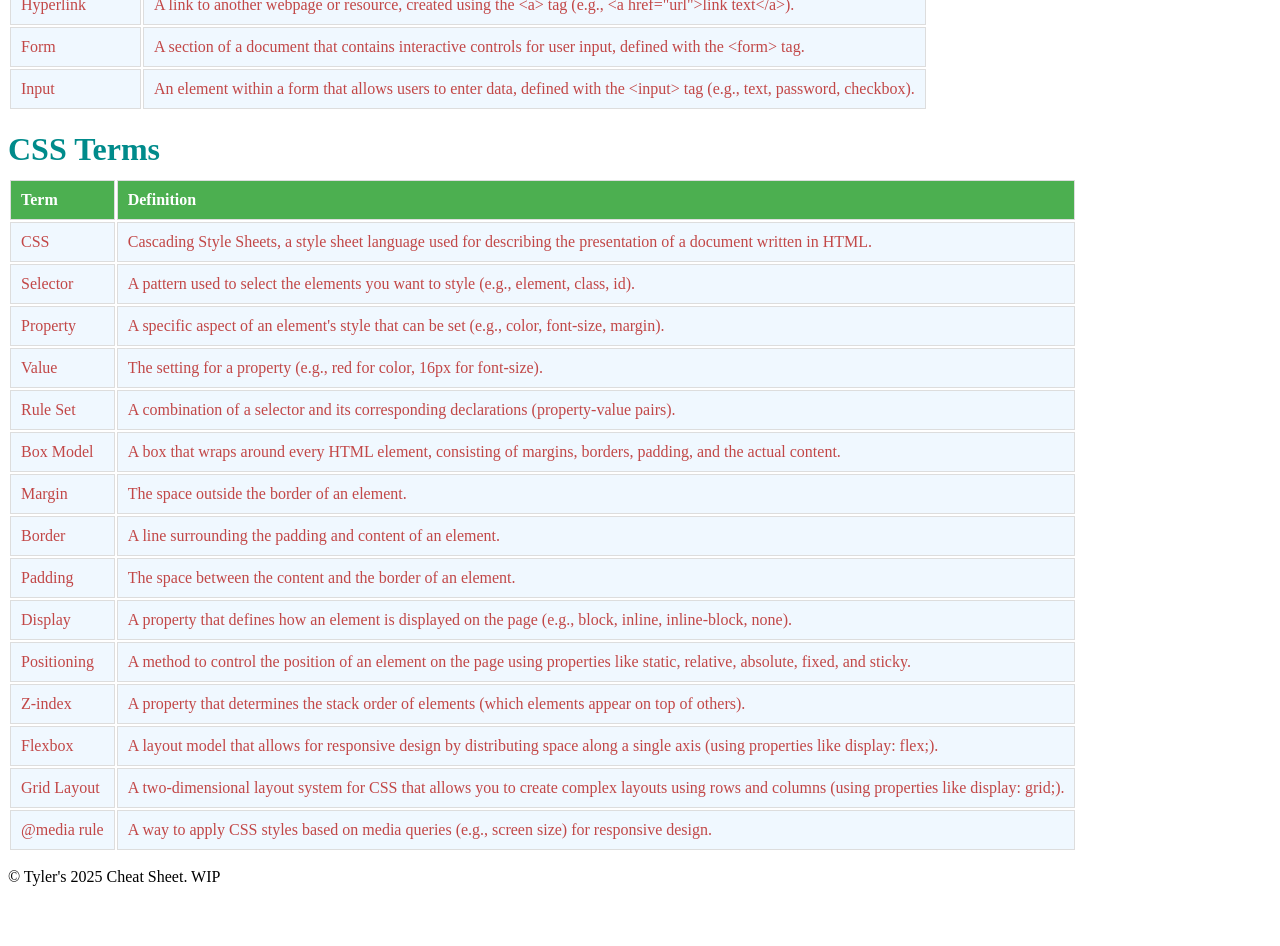
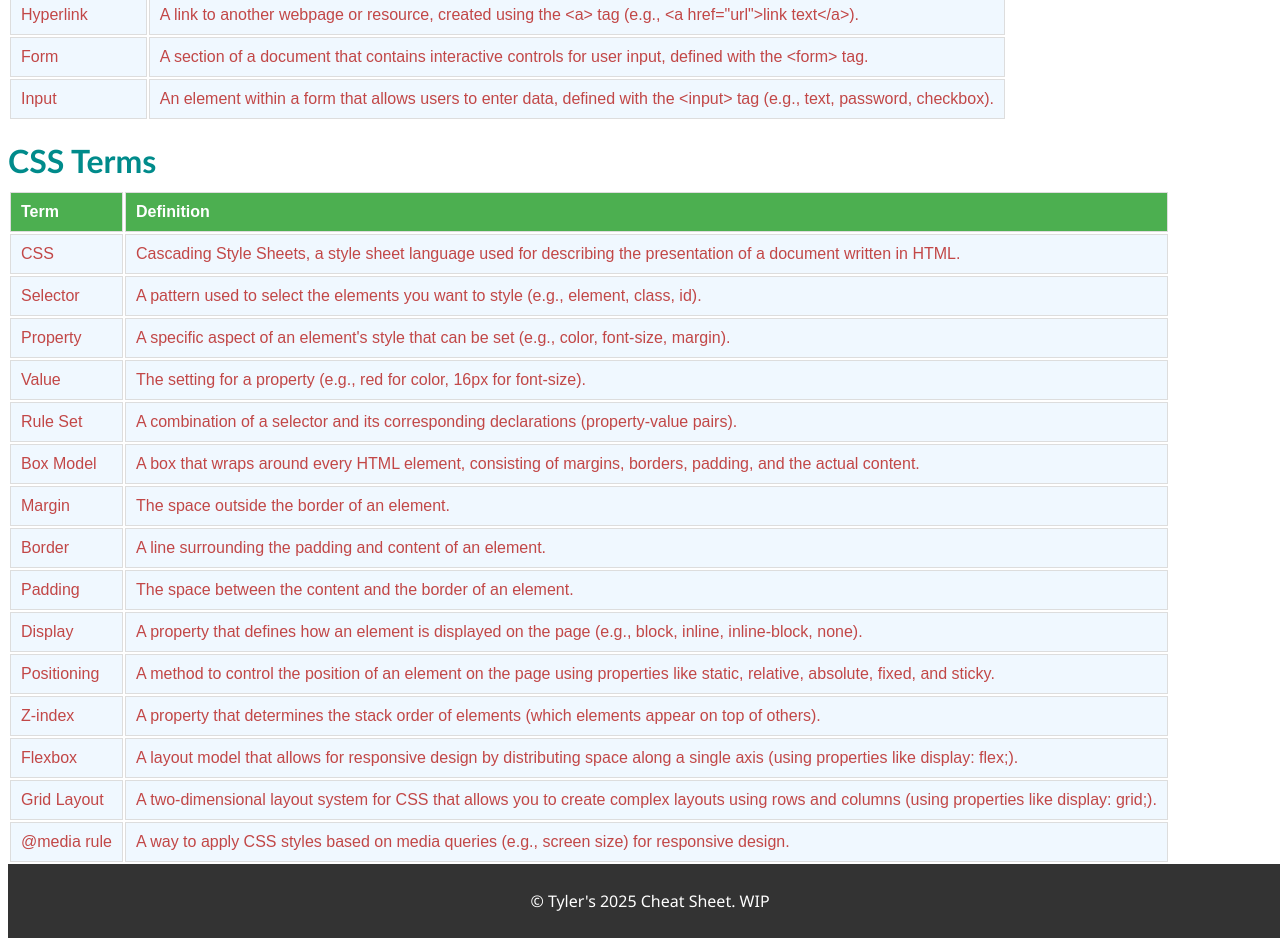
Before and after one commit to TypeTypen/Projects, a plain HTML site: page Portfolio/CheatSheet.html in a window 1280 px wide. Shown: the part 620-1566 px from the top of the page. Before the commit the page ends 1522 px from the top, so only its background shows below. Drawn offline with Linux system fonts and the light colour scheme.

Commit message:
Submitted but still a WIP!

```diff
--- a/Portfolio/CheatSheet.html
+++ b/Portfolio/CheatSheet.html
@@ -8,7 +8,7 @@
 <!-- Body of the HTML document -->
 <body>
     <header>
-        <h1>HTML & CSS Terms Cheat Sheet</h1>
+        <h1>HTML [&] CSS Terms Cheat Sheet</h1>
     </header>
     <main>
         <!--List HTML terms and meaning-->
--- a/Portfolio/CheatSheetResource/Cheatsheet.css
+++ b/Portfolio/CheatSheetResource/Cheatsheet.css
@@ -1,9 +1,11 @@
+/* Styles for Main header and other elements */
 h1 {
 
-    color: orangered; /* Dark blue */
+    color: orangered; /* Orangered for the main heading */
     font-size: 2.5em; /* Font size for h1 */
     text-align: center; /* Center align the heading */
     margin-bottom: 20px; /* Space below the heading */
+    font-family:'Segoe UI', Tahoma, Geneva, Verdana, sans-serif;
 }
 
 h2 {
@@ -11,8 +13,9 @@ h2 {
     font-size: 2em; /* Font size for h2 */
     margin-top: 20px; /* Space above the h2 */
     margin-bottom: 10px; /* Space below the h2 */
+    font-family:'Trebuchet MS', 'Lucida Sans Unicode', 'Lucida Grande', 'Lucida Sans', Arial, sans-serif;
 }
-
+/* Styles for table componenets */
 thead {
     background-color: #f2f2f2; /* Light gray background for the header */
     color: darkblue; /* Dark blue text for the header */
@@ -20,6 +23,7 @@ thead {
 }
 
 td, th {
+    font-family:Arial, Helvetica, sans-serif;
     padding: 10px; /* Padding inside table cells */
     border: 1px solid #ddd; /* Light gray border for table cells */
     text-align: left; /* Left align the text in the cells */
@@ -33,6 +37,17 @@ th {
 
 td {
     /* Additional styles for the data cells */
-    background-color: aliceblue; /* Light gray background for data cells */
+    background-color: aliceblue; /* Light blue background for data cells */
     color: #c24747; /* Dark text for data cells */
 }
+/* Styling for the credits */
+footer {
+    background-color: #333; /* Dark background for the footer */
+    color: white; /* White text for the footer */
+    text-align: center; /* Center align the footer text */
+    padding: 10px; /* Padding inside the footer */
+    position: static; /* Fixed position at the bottom of the page */
+    bottom: 0; /* Align to the bottom of the page */
+    width: 100%; /* Full width of the footer */
+    font-family:'Segoe UI', Tahoma, Geneva, Verdana, sans-serif
+}
```
